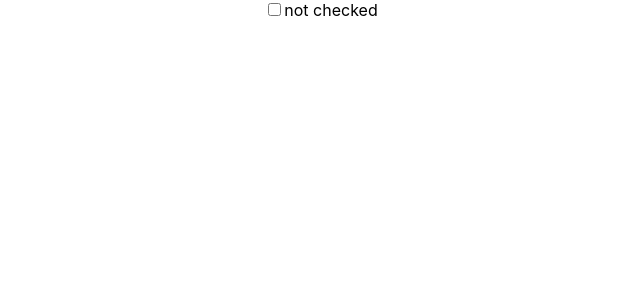
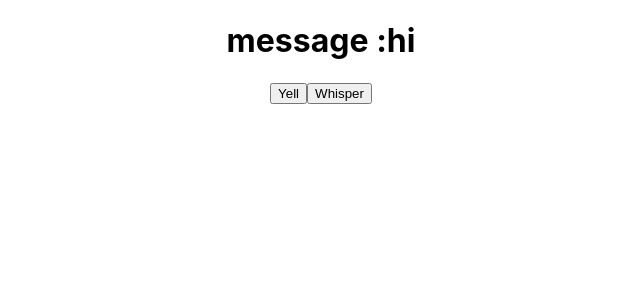
Before and after one commit to Ujjwal3009/reacthooks, a React (Create React App) app: page / in a window 1280 px wide. Shown: the top 300 px of the page, without its empty margins (319-959 px from the left). Built offline with nearby package versions, Linux system fonts and the light colour scheme.

Commit message:
reducer example 2

```diff
--- a/src/App.js
+++ b/src/App.js
@@ -3,18 +3,35 @@ import { useReducer } from 'react';
 import './App.css';
 
 
+const initialState = {
+  message:"hi"
+}
+
+function reducer(state,action){
+  switch(action.type){
+    case "YELL":
+      return {
+        message:`hello `
+      };
+    case "WHISPER":
+      return{
+        message:`excuse me `
+      };
+  }
+}
+
 function App() {
- const [checked,setChecked] = useReducer((checked)=> !checked , false);
+
+
+
+ const [state,dispatch] = useReducer(reducer,initialState);
   return (
 
     <div className="App">
-       <input
-       type="checkbox"
-       value={checked}
-       onChange={setChecked}
+      <h1 >message :{state.message}</h1>
+      <button onClick={()=>dispatch({type:"YELL"})}>Yell</button>
+      <button onClick={()=>dispatch({type:"WHISPER"})}>Whisper</button>
 
-       />
-       {checked?"checked":"not checked"}
     </div>
   );
 }
```
